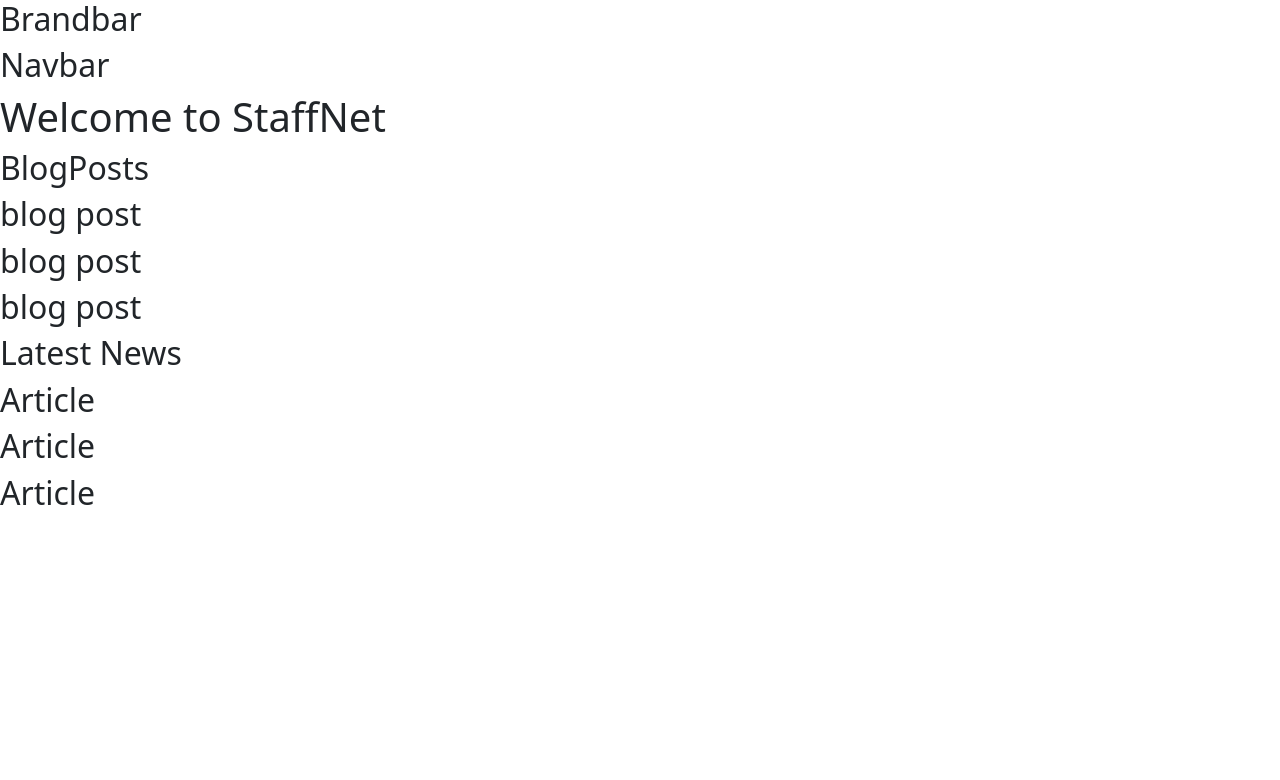
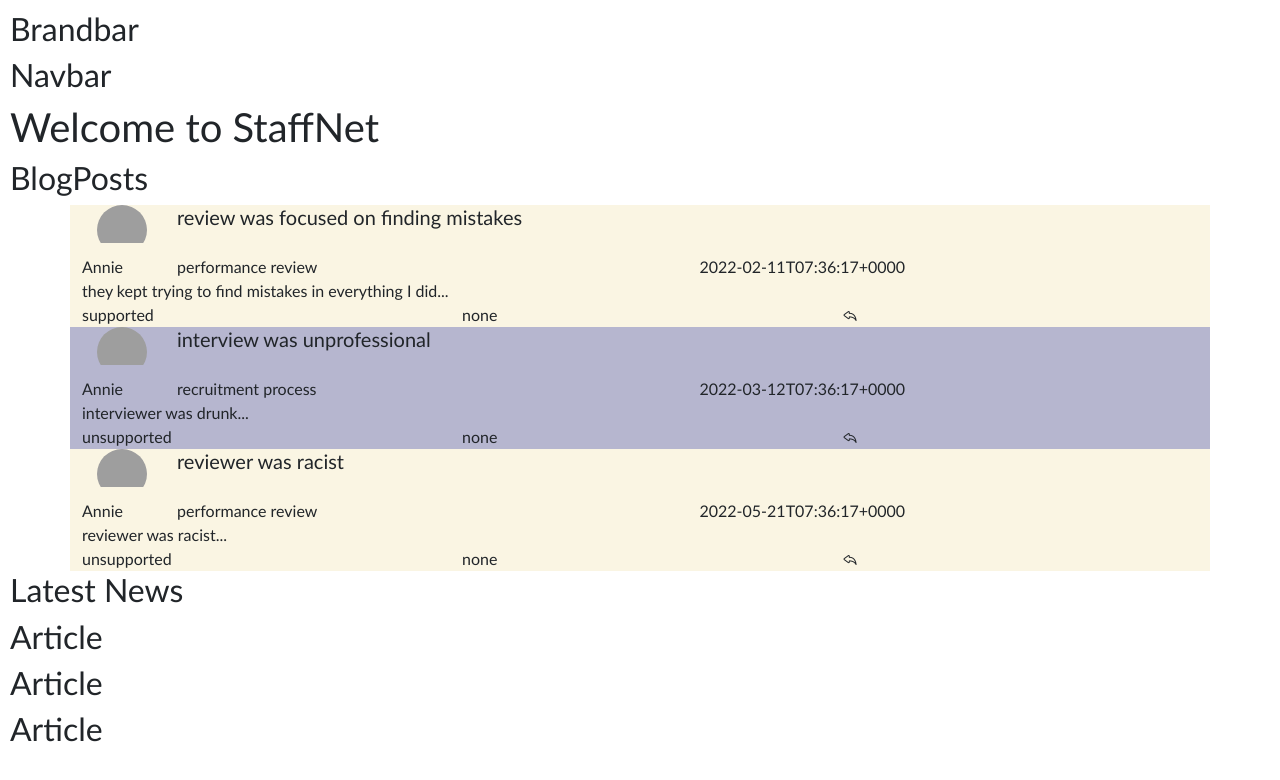
Before and after one commit to nicklaus-stonewright/revBlog, a React (Create React App) app: page / in a window 1280 px wide. Shown: the top 780 px of the page. Built offline with nearby package versions, Linux system fonts and the light colour scheme; grey boxes are pictures that could not be loaded.

Commit message:
blogposts element created

```diff
--- a/src/collection/BlogPosts.jsx
+++ b/src/collection/BlogPosts.jsx
@@ -1,12 +1,51 @@
 import BlogPost from "../components/BlogPost";
 
 const BlogPosts = () => {
+  const blogPostsCollection = [
+    {
+      topic: "performance review",
+      title: "review was focused on finding mistakes",
+      message: "they kept trying to find mistakes in everything I did",
+      owner: "Annie",
+      avatar: "../assets/images/owsama-hat.jpg",
+      status: "active",
+      timestamp: "2022-02-11T07:36:17+0000",
+      company: "Pool",
+      notification: "none",
+      support: "supported",
+    },
+    {
+      topic: "recruitment process",
+      title: "interview was unprofessional",
+      message: "interviewer was drunk",
+      owner: "Annie",
+      avatar: "./assets/images/doctorwho01.png",
+      status: "active",
+      timestamp: "2022-03-12T07:36:17+0000",
+      company: "UNKNOWN",
+      notification: "none",
+      support: "unsupported",
+    },
+    {
+      topic: "performance review",
+      title: "reviewer was racist",
+      message: "reviewer was racist",
+      owner: "Annie",
+      avatar: "./assets/images/blank-avatar.jpg",
+      status: "active",
+      timestamp: "2022-05-21T07:36:17+0000",
+      company: "",
+      notification: "none",
+      support: "unsupported",
+    },
+  ];
+
   return (
     <div className="blog-posts">
       <h2>BlogPosts</h2>
-      <BlogPost />
-      <BlogPost />
-      <BlogPost />
+      {blogPostsCollection.map((posts, _index) => (
+        <BlogPost id={_index} post={posts} />
+      ))}
     </div>
   );
 };
--- a/src/components/BlogPost.jsx
+++ b/src/components/BlogPost.jsx
@@ -2,8 +2,36 @@ import blankAvatar from "../assets/images/blank-avatar.jpg";
 
 const BlogPost = ({ post }) => {
   return (
-    <div className="blog-post">
-      <h2>blog post</h2>
+    <div className="container blog-post">
+      <div className="row">
+        <div className="col-1 post-image">
+          <div className="avatar-container">
+            <div className="image-container">
+              <img src={post.avatar ? post.avatar : blankAvatar} />
+            </div>
+          </div>
+        </div>
+        <div className="col">
+          <h5>{post.title}</h5>
+        </div>
+      </div>
+      <div className="row">
+        <div className="col-1 post-owner">{post.owner}</div>
+        <div className="col post-topic">{post.topic}</div>
+        <div className="col post-timestamp">{post.timestamp}</div>
+      </div>
+      <div className="row">
+        <div className="col post-message">
+          {post.message.substring(0, 150) + "..."}
+        </div>
+      </div>
+      <div className="row">
+        <div className="col post-support">{post.support}</div>
+        <div className="col post-notification">{post.notification}</div>
+        <div className="col post-reply">
+          <i class="bi bi-reply"></i>
+        </div>
+      </div>
     </div>
   );
 };
--- a/src/index.css
+++ b/src/index.css
@@ -1,42 +1,26 @@
-/* html,
+html,
 body {
-  margin: 0;
-  padding: 0;
   font-family: "Trebuchet MS", Arial, sans-serif;
 }
 
-.app {
-  display: flex;
-} */
-
 /* -------- homepage  -------- */
 
-/* .homepage {
+.homepage {
   padding: 10px !important;
-} */
+}
 
 /* -------- blog post -------- */
 
-/* .blog-post {
-  display: flex;
-  width: 100%;
+.blog-post:nth-child(odd) {
+  background-color: rgb(182, 182, 207);
+}
+.blog-post:nth-child(even) {
+  background-color: rgb(250, 245, 227);
 }
 
-.blog-post .post-color {
-  width: 15px !important;
-  padding: 10px !important;
-  margin: 2px;
-}
+/* -------- post owner image -------- */
 
-.blog-post:nth-child(odd) {
-  background-color: antiquewhite;
-}
-.blog-post:nth-child(even) {
-  background-color: cornsilk;
-} */
-
-/* -------- post owner image -------- */
-/* .blog-post .avatar-container {
+.blog-post .avatar-container {
   display: flex;
   justify-content: center;
   width: 80px;
@@ -51,4 +35,4 @@ body {
 
 .blog-post .image-container img {
   width: 100%;
-} */
+}
```
